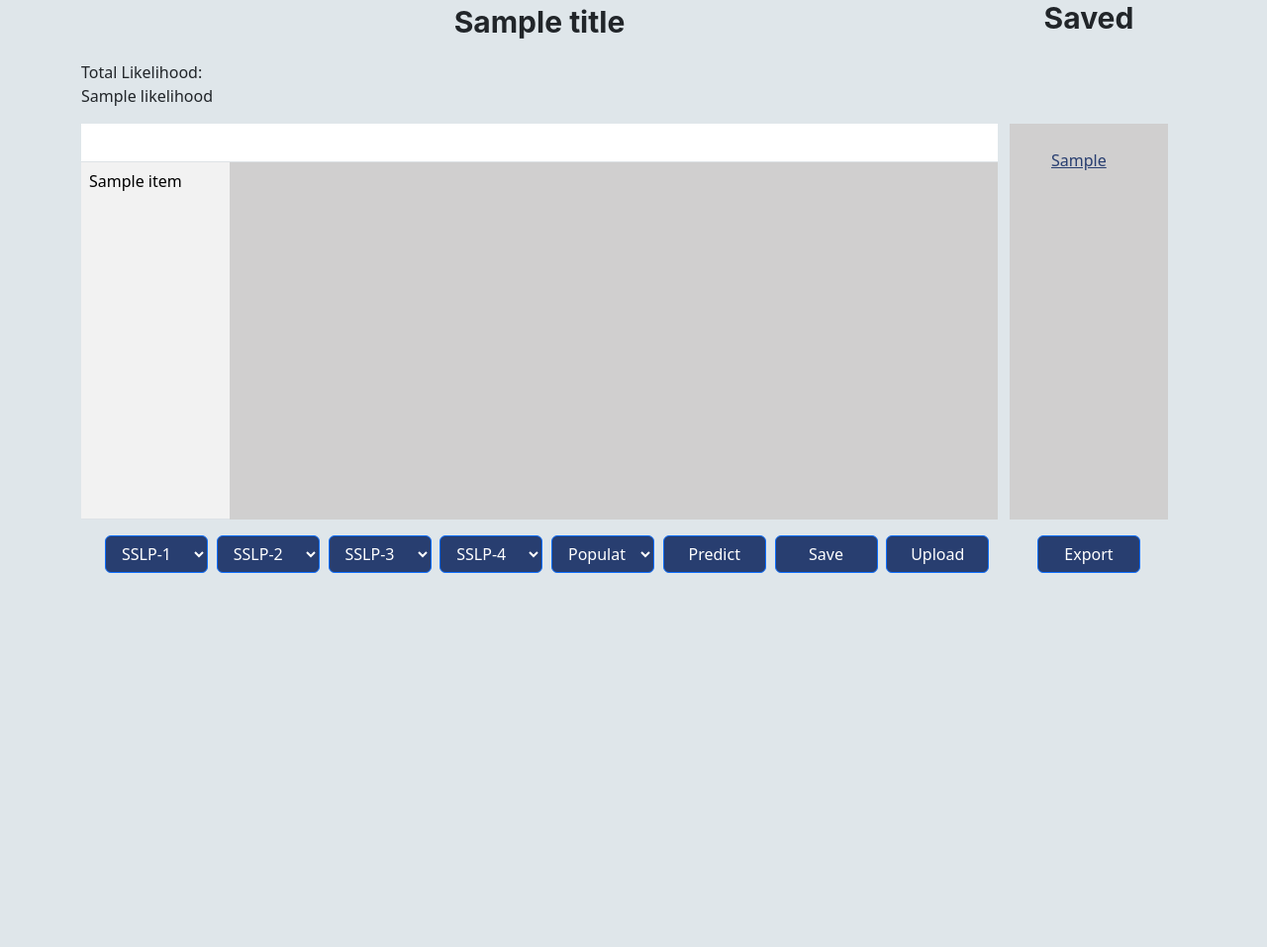
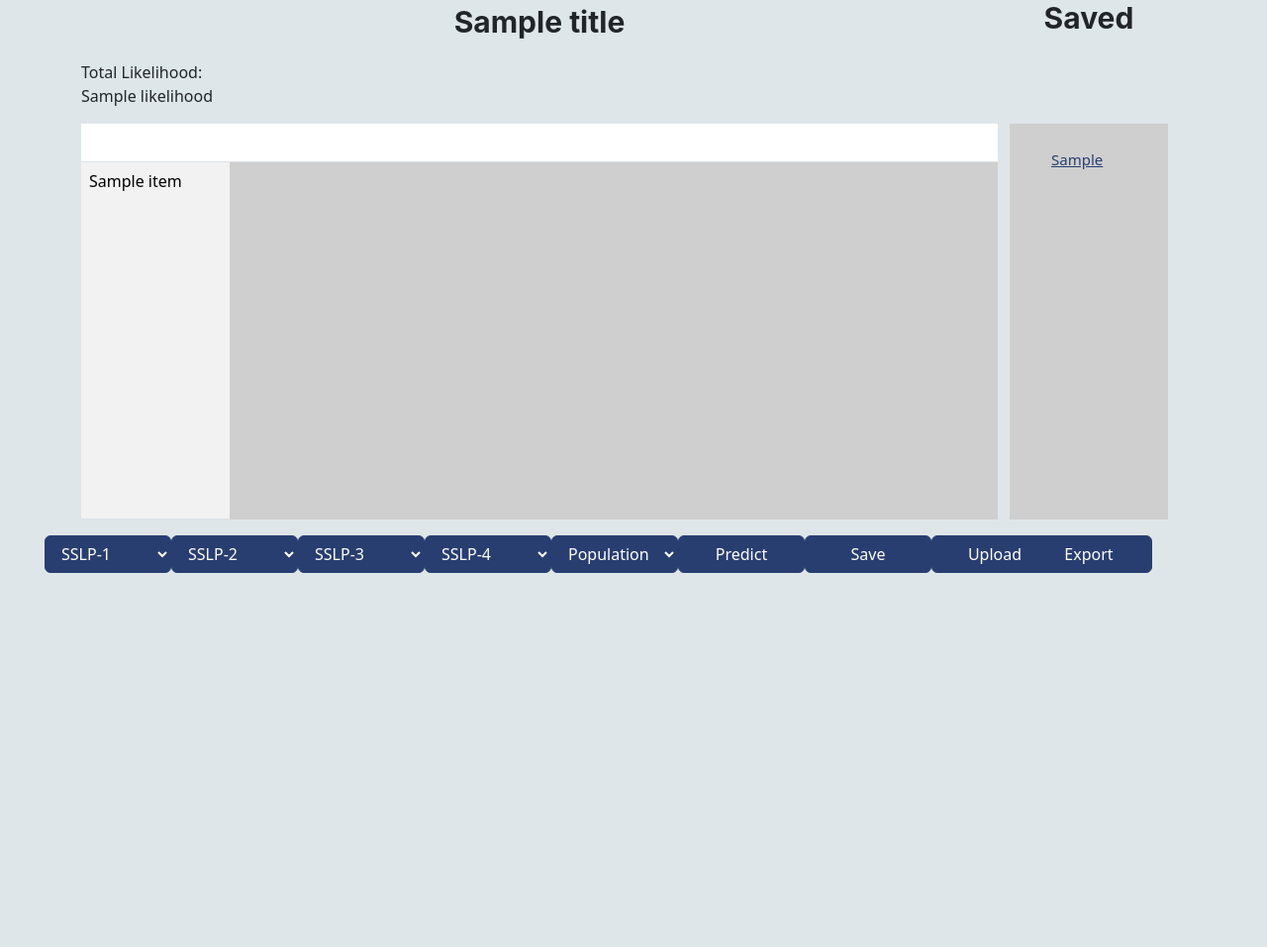
Before and after one commit to LUMC/SSLP-Analyzer, a Django app: template SSLP_analyzer/templates/homepage.html in a window 1280 px wide. Shown: the part 150-1107 px from the top of the page at 99% size. Run offline with Django 4.2, Linux system fonts and the light colour scheme; the template is opened without the code that fills it: most values are stand-ins (such as "Sample title", 1, 10 or a date in 2020); some libraries are stand-ins or nearby versions.

Commit message:
Some style changes added

```diff
--- a/SSLP_analyzer/templates/homepage.html
+++ b/SSLP_analyzer/templates/homepage.html
@@ -25,15 +25,20 @@
             border: none;
             overflow: hidden;
             text-overflow: ellipsis;
-            white-space: nowrap;
             background-color: #D0CFCF;
+            font-size: 15px;
+        }
+
+        .text-align-sidefield{
+            overflow: hidden;
+            margin: 0 !important;
         }
 
         .btn-dark-blue {
             color: #fff;
             background-color: #283E70 !important;
-            border-color: #001f3f;
-            width: 6.5rem !important;
+            border-color: #283E70 !important;
+            width: 8rem !important;
         }
 
         .btn-dark-blue:hover {
@@ -45,7 +50,9 @@
         .height-class {
             height: 50vh;
         }
-
+        .scroll-sidefield{
+            overflow-y: auto;
+        }
 
         .width-class-sidefield {
             width: 10rem !important;
@@ -116,8 +123,8 @@
                 </tbody>
             </table>
         </div>
-        <div class="col-lg-2 bg-light-gray height-class width-class-sidefield">
-            <div class="text text-color-sidefield p-4">
+        <div class="col-lg-2 bg-light-gray height-class width-class-sidefield scroll-sidefield">
+            <div class="text text-align-sidefield p-4">
                 {% for saved_result in saved_results %}
                 <form method="post">
                     {% csrf_token %}
```
Also changed, not shown: SSLP_analyzer/SSLP_App/views.py (+7 -4 lines).
